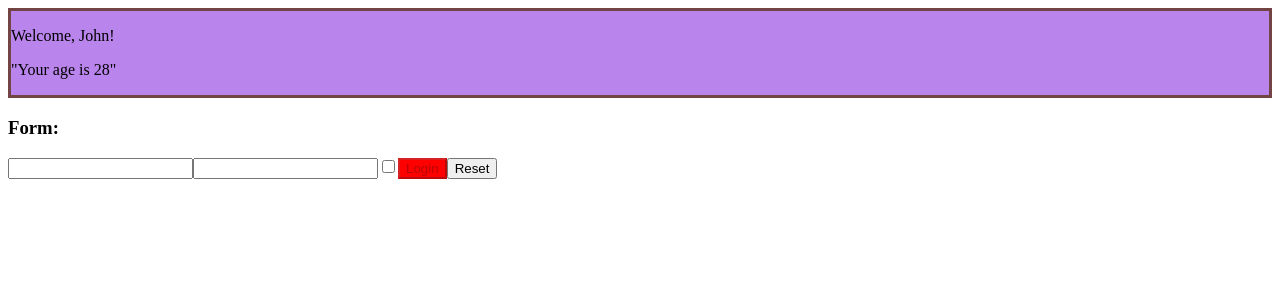
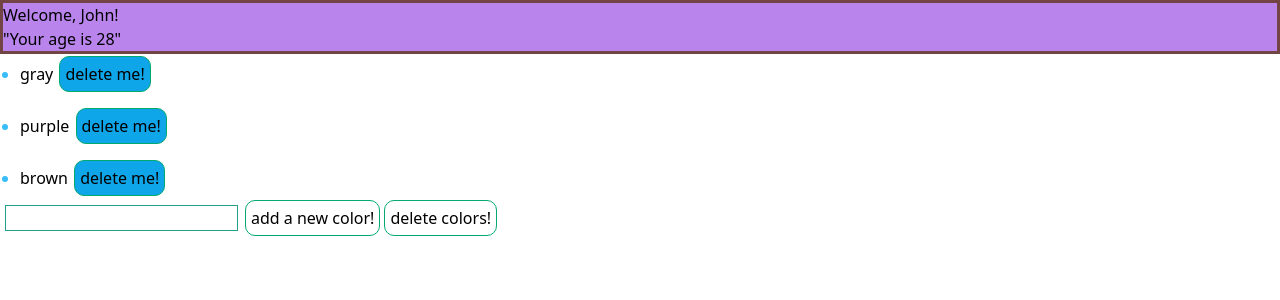
Before and after one commit to Meli357/REACT-exercises, a React (Create React App) app: page / in a window 1280 px wide. Shown: the top 300 px of the page. Built offline with nearby package versions, Linux system fonts and the light colour scheme.

Commit message:
use tailwindcss package

```diff
--- a/package.json
+++ b/package.json
@@ -34,5 +34,10 @@
       "last 1 firefox version",
       "last 1 safari version"
     ]
+  },
+  "devDependencies": {
+    "autoprefixer": "^10.4.13",
+    "postcss": "^8.4.19",
+    "tailwindcss": "^3.2.4"
   }
 }
--- /dev/null
+++ b/postcss.config.js
@@ -0,0 +1,6 @@
+module.exports = {
+  plugins: {
+    tailwindcss: {},
+    autoprefixer: {},
+  },
+}
--- a/src/App.js
+++ b/src/App.js
@@ -19,9 +19,9 @@ export class App extends React.Component{
                 <ClickCounter />
                 <ClickTracker /> */}
                 {/* <InteractiveWelcome /> */}
-                <Login />
-                {/* <UncontrolledLogin />
-                <TodoList /> */}
+                {/* <Login /> */}
+                {/* <UncontrolledLogin /> */}
+                <TodoList />
             </div>
         )
     }
--- a/src/TodoList.js
+++ b/src/TodoList.js
@@ -37,9 +37,9 @@ export class TodoList extends React.Component{
     render(){
         return(
             <div>
-                <ul>
+                <ul role="list" className="marker:text-sky-400 list-disc pl-5 space-y-3">
                     {this.state.items.map((item, index)=>
-                    <li key={index}>{item} <button onClick={this.handleItem.bind(this, index)}>delete me!</button></li>)}
+                    <li key={index}>{item} <button class="bg-sky-500 hover:bg-sky-700 ..." onClick={this.handleItem.bind(this, index)}>delete me!</button></li>)}
                 </ul>
                 <input name="input" value={this.state.input} onChange={this.handleInput}/>
                 <button onClick={this.handleBtn}>add a new color!</button>
--- a/src/index.css
+++ b/src/index.css
@@ -1,4 +1,24 @@
+@tailwind base;
+@tailwind components;
+@tailwind utilities;
+
 .welcome{
     background-color: rgb(186, 132, 237);
     border: 3px solid rgb(115, 68, 68);
 }
+
+button {
+    border: 1px solid #04AA6D;
+    padding: 5px;
+    border-radius: 10px;
+    margin : 2px;
+  }
+
+button:hover {
+    background-color: #04AA6D;
+}
+
+input {
+    border: 1px solid #23A289;
+    margin : 5px;
+}
--- /dev/null
+++ b/tailwind.config.js
@@ -0,0 +1,7 @@
+module.exports = {
+  content: ["./src/**/*.{js,jsx,ts,tsx}",],
+  theme: {
+    extend: {},
+  },
+  plugins: [],
+}
```
Also changed, not shown: 1 other file (tests, documents, lock files or other folders).
